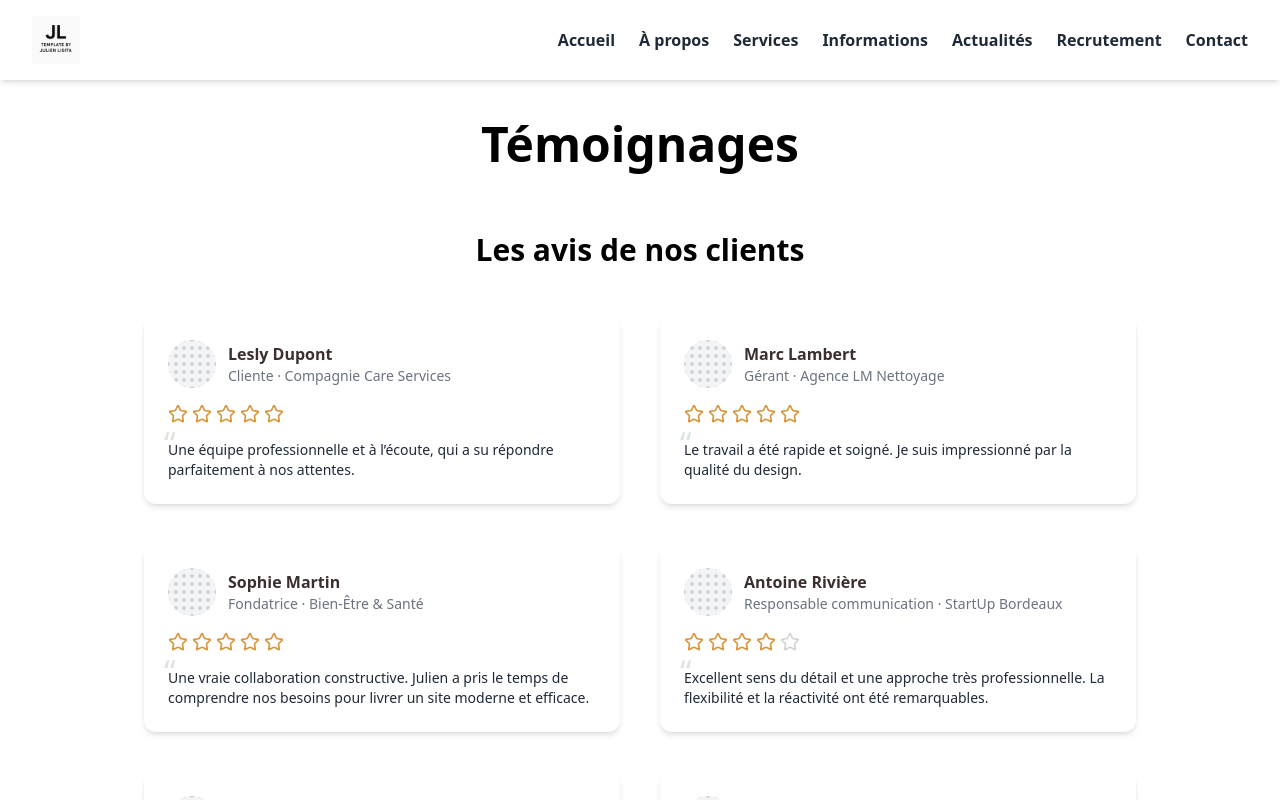
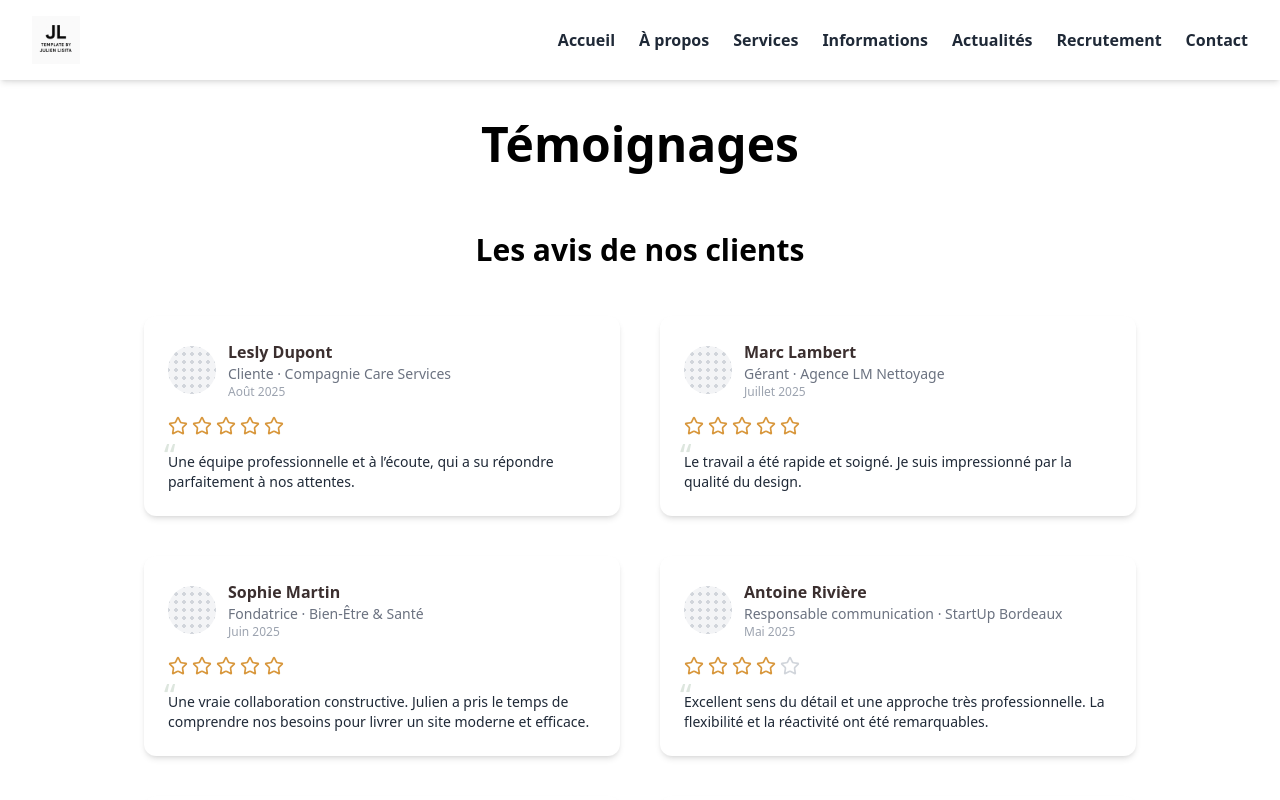
Before and after one commit to julienlisita/nextjs-ts-tailwind-template, a Next.js app: page /testimonials in a window 1280 px wide. Shown: the top 800 px of the page. Built offline with nearby package versions, Linux system fonts and the light colour scheme.

Commit message:
refactor(testimonials): rename prop date to displayDate in Testimonials and TestimonialCard components

```diff
--- a/src/components/pages/Testimonials.tsx
+++ b/src/components/pages/Testimonials.tsx
@@ -29,7 +29,7 @@ export default async function Testimonials() {
                 company={testimonial.company}
                 quote={testimonial.quote}
                 rating={testimonial.rating}
-                date={testimonial.date}
+                displayDate={testimonial.displayDate}
               />
             ))}
           </div>
--- a/src/components/widgets/TestimonialCard.tsx
+++ b/src/components/widgets/TestimonialCard.tsx
@@ -13,7 +13,7 @@ export type TestimonialCardProps = {
   quote: string;
   rating?: number; // 1..5 (peut être décimal: 4.5 -> arrondi à .5 visuel)
   avatarUrl?: string; // optionnel: /images/clients/lesly.jpg
-  date?: string; // ex: “Août 2025”
+  displayDate?: string; // ex: “Août 2025”
   highlight?: boolean; // met la carte en avant
   variant?: 'default' | 'compact' | 'horizontal';
   className?: string;
@@ -26,7 +26,7 @@ export function TestimonialCard({
   quote,
   rating = 5,
   avatarUrl,
-  date,
+  displayDate,
   highlight = false,
   variant = 'default',
   className = '',
@@ -67,7 +67,7 @@ export function TestimonialCard({
           {(role || company) && (
             <span className="t-meta">{[role, company].filter(Boolean).join(' · ')}</span>
           )}
-          {date && <span className="t-date">{date}</span>}
+          {displayDate && <span className="t-date">{displayDate}</span>}
         </figcaption>
       </div>
 
```
